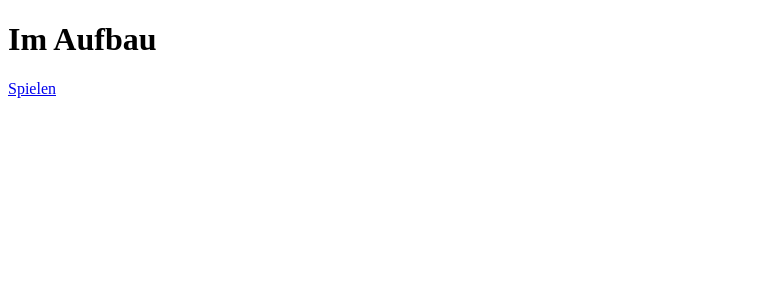
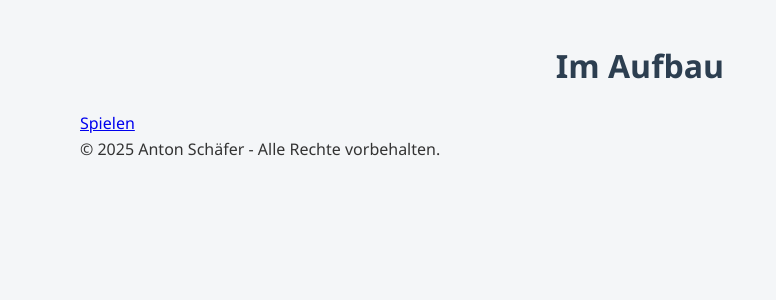
Before and after one commit to snasyde/Flask-Projekt, a Flask app: page / in a window 1280 px wide. Shown: the top 300 px of the page, without its empty margins (0-776 px from the left). Run offline with Flask 3, Linux system fonts and the light colour scheme; parts of the project's set-up code (start-up, migrations or seed data) failed here and were passed over.

Commit message:
Improve the standard layout

```diff
--- /dev/null
+++ b/static/base.css
@@ -0,0 +1,162 @@
+/* Box-Sizing und globales Margin/Padding Reset */
+*,
+*::before,
+*::after {
+    box-sizing: border-box;
+    margin: 0;
+    padding: 0;
+}
+
+/* Grundlegende Gestaltung des Body */
+body {
+    font-family: 'Segoe UI', Tahoma, Geneva, Verdana, sans-serif;
+    background-color: #f4f6f8;
+    color: #333;
+    line-height: 1.6;
+    padding: 40px;
+    max-width: 1200px;
+    margin: 0 auto;
+    min-height: 100vh;
+    display: flex;
+    flex-direction: column;
+}
+
+/* Zentrierte h1-Überschrift */
+h1 {
+    text-align: center;
+    margin-bottom: 20px;
+    color: #2c3e50;
+    font-size: 2rem;
+}
+
+/* Formularstil */
+form {
+    max-width: 500px;
+    margin: 0 auto;
+    background: #fff;
+    padding: 30px;
+    border-radius: 12px;
+    box-shadow: 0 4px 12px rgba(0, 0, 0, 0.1);
+}
+
+/* Formularfelder */
+label {
+    display: block;
+    margin-bottom: 8px;
+    font-weight: 600;
+    color: #2c3e50;
+}
+
+/* Eingabefelder */
+input[type="text"] {
+    width: 100%;
+    padding: 12px;
+    margin-bottom: 20px;
+    border: 1px solid #ccc;
+    border-radius: 8px;
+    transition: border-color 0.3s ease, box-shadow 0.3s ease;
+}
+
+input[type="text"]:focus {
+    border-color: #3498db;
+    outline: none;
+    box-shadow: 0 0 5px rgba(52, 152, 219, 0.5);
+}
+
+/* Submit-Button */
+input[type="submit"] {
+    display: block;
+    width: 100%;
+    background-color: #3498db;
+    color: white;
+    padding: 12px;
+    font-size: 16px;
+    border: none;
+    border-radius: 8px;
+    cursor: pointer;
+    transition: background-color 0.3s ease, transform 0.3s ease;
+}
+
+input[type="submit"]:hover {
+    background-color: #2980b9;
+    transform: translateY(-2px);
+}
+
+input[type="submit"]:active {
+    transform: translateY(1px);
+}
+
+/* Tabelle Styling */
+table {
+    width: 100%;
+    margin-top: 20px;
+    border-collapse: collapse;
+}
+
+th,
+td {
+    border: 1px solid #ccc;
+    padding: 12px;
+    text-align: left;
+}
+
+th {
+    background-color: #f1f1f1;
+    color: #333;
+    font-weight: 600;
+}
+
+/* Flash-Nachrichten */
+.flashes {
+    margin-top: 20px;
+    list-style-type: none;
+    padding: 0;
+}
+
+.flashes li {
+    padding: 10px;
+    margin: 10px 0;
+    border-radius: 8px;
+    font-size: 1rem;
+}
+
+/* Erfolgsmeldung */
+.flashes .success {
+    background-color: #28a745;
+    color: white;
+}
+
+/* Fehlermeldung */
+.flashes .error {
+    background-color: #dc3545;
+    color: white;
+}
+
+/* Warnmeldung */
+.flashes .warning {
+    background-color: #ffc107;
+    color: black;
+}
+
+/* Responsives Design */
+@media (max-width: 768px) {
+    body {
+        padding: 20px;
+    }
+
+    h1 {
+        font-size: 1.5rem;
+    }
+
+    form {
+        padding: 20px;
+    }
+
+    table {
+        width: 100%;
+    }
+
+    .flashes li {
+        font-size: 0.9rem;
+    }
+}
--- a/templates/base.html
+++ b/templates/base.html
@@ -1,28 +1,49 @@
 <!DOCTYPE html>
 <html lang="de">
+
 <head>
     <meta charset="UTF-8">
     <meta name="viewport" content="width=device-width, initial-scale=1.0">
     <meta name="author" content="Anton Schäfer">
-    <meta name="keywords" content="{% block keywords %} Flask, Projekt{% endblock %}">
-    <meta name="description" content="{% block description %} Einfaches FLask Projekt{% endblock %}">
+    <meta name="keywords" content="{% block keywords %}Flask, Projekt{% endblock %}">
+    <meta name="description" content="{% block description %}Ein einfaches Flask-Projekt von Anton Schäfer{% endblock %}">
 
     <title>{% block title %}Anton's Flask Projekt{% endblock %}</title>
+
+    <!-- Favicon -->
     <link rel="icon" type="image/x-icon" href="{% block favicon %}https://snasyde.github.io/snasyde/images/pfp_without_bg.png{% endblock %}">
+
+    <!-- Stylesheet -->
+    <link rel="stylesheet" href="{{ url_for('static', filename='base.css') }}">
 </head>
+
 <body>
-    {% with messages = get_flashed_messages() %}
+
+    <!-- Flash-Nachrichten -->
+    {% with messages = get_flashed_messages(with_categories=true) %}
         {% if messages %}
-            <ul class=flashes>
-                {% for message in messages %}
-                    <li>{{ message }}</li>
-                {% endfor %}
-            </ul>
+            <div role="alert">
+                <ul class="flashes">
+                    {% for category, message in messages %}
+                        <li class="{{ category }}">{{ message }}</li>
+                    {% endfor %}
+                </ul>
+            </div>
         {% endif %}
     {% endwith %}
 
-    <div id="content">
-        {% block content %}<h1>Leere Seite</h1>{% endblock %}
-    </div>
+    <!-- Hauptinhalt -->
+    <main id="content">
+        {% block content %}
+            <p>Leere Seite.</p>
+        {% endblock %}
+    </main>
+
+    <!-- Footer -->
+    <footer>
+        <p>&copy; 2025 Anton Schäfer - Alle Rechte vorbehalten.</p>
+    </footer>
+
 </body>
+
 </html>
```
